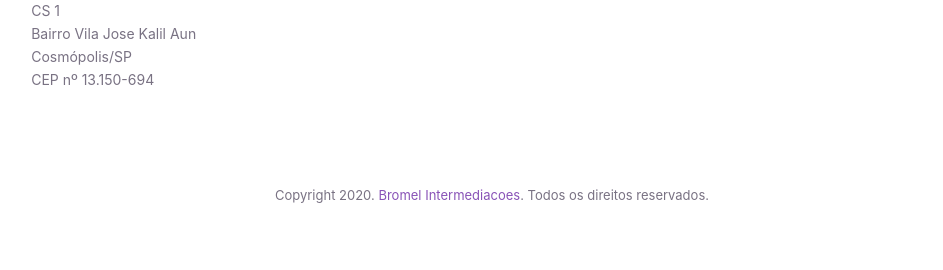
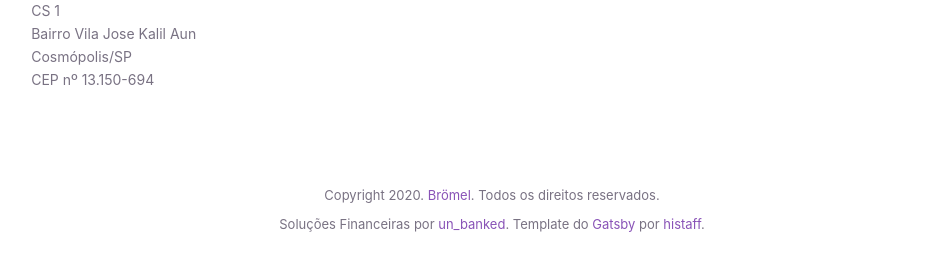
Before and after one commit to Bromel-Intermediacoes/website, a Gatsby site: page / in a window 1280 px wide. Shown: the part 4339-4609 px from the top of the page, without its empty margins (148-1091 px from the left). Before the commit the page ends 4586 px from the top, so only its background shows below. Built offline with nearby package versions, Linux system fonts and the light colour scheme; Gatsby itself is replaced by a stand-in of ours.

Commit message:
Update layout.js

```diff
--- a/src/components/layout.js
+++ b/src/components/layout.js
@@ -167,10 +167,26 @@ const Layout = ({ children }) => (
             <div className={"copyright"}>
               <p>
                 Copyright {new Date().getFullYear()}. {` `}{" "}
-                <a href="/" title={"Bromel Intermediacoes"}>
-                  Bromel Intermediacoes
+                <a href="/" title={"Brömel"}>
+                  Brömel
                 </a>
                 . Todos os direitos reservados.
+              </p>
+              <br />
+              <p>
+                Soluções Financeiras por{` `}{" "}
+                <a href="https://www.unbanked.com.br" title={"un_banked"}>
+                  un_banked
+                </a>
+                . Template do{" "}
+                <a href="https://www.gatsbyjs.org" title={"Gatsby"}>
+                  Gatsby
+                </a>{" "}
+                por {` `}{" "}
+                <a href="https://histaff.io" title={"histaff"}>
+                  histaff
+                </a>
+                .
               </p>
             </div>
           </div>
```
